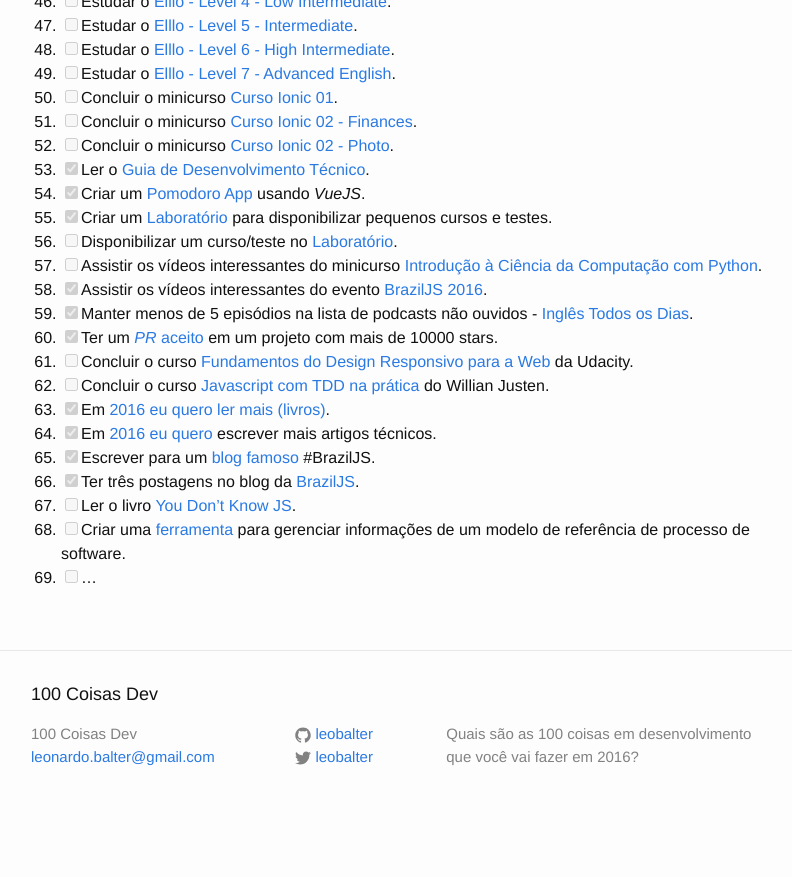
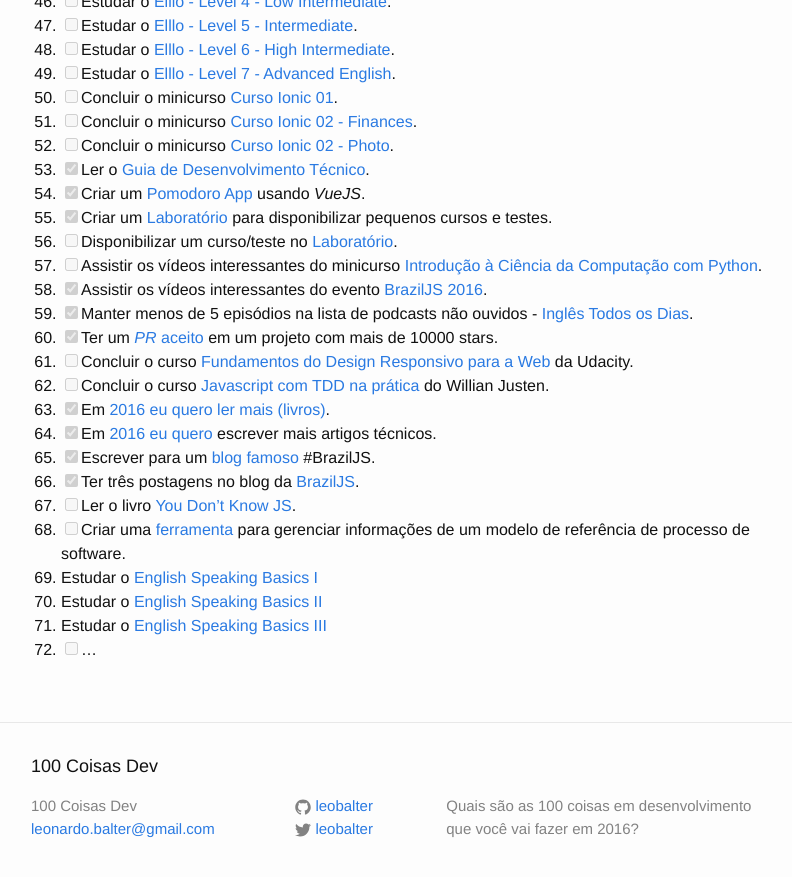
Before and after one commit to leobalter/100-coisas-dev, a Jekyll site: the page built from _posts/listas/2016-01-18-ftonato.markdown, in a window 1280 px wide and 900 px high, scrolled down 1290 px. Shown: the top 877 px of the window, without its empty margins (239-1031 px from the left). Built offline with Jekyll 4.4.1, drawn with Linux system fonts in a browser that asks for light colours; comment, search, counter and statistics services are not loaded; before the commit the page ends 2118 px from its top, so only the background shows below that.

Commit message:
Adicionar links de estudo do English Speaking Basics

```diff
--- a/_posts/listas/2016-01-18-ftonato.markdown
+++ b/_posts/listas/2016-01-18-ftonato.markdown
@@ -73,4 +73,7 @@ categories: listas
 66. [x] Ter três postagens no blog da [BrazilJS](https://braziljs.org/blog/author/ftonato/).
 67. [ ] Ler o livro [You Don't Know JS](https://github.com/getify/You-Dont-Know-JS).
 68. [ ] Criar uma [ferramenta](https://github.com/ftonato/modelo-de-processos) para gerenciar informações de um modelo de referência de processo de software.
-69. [ ] ...
+69. Estudar o [English Speaking Basics I](http://www.talkenglish.com/speaking/basics/speaking_basics_i.aspx)
+70. Estudar o [English Speaking Basics II](http://www.talkenglish.com/speaking/basics/speaking_basics_ii.aspx)
+71. Estudar o [English Speaking Basics III](http://www.talkenglish.com/speaking/basics/speaking_basics_iii.aspx)
+72. [ ] ...
```
